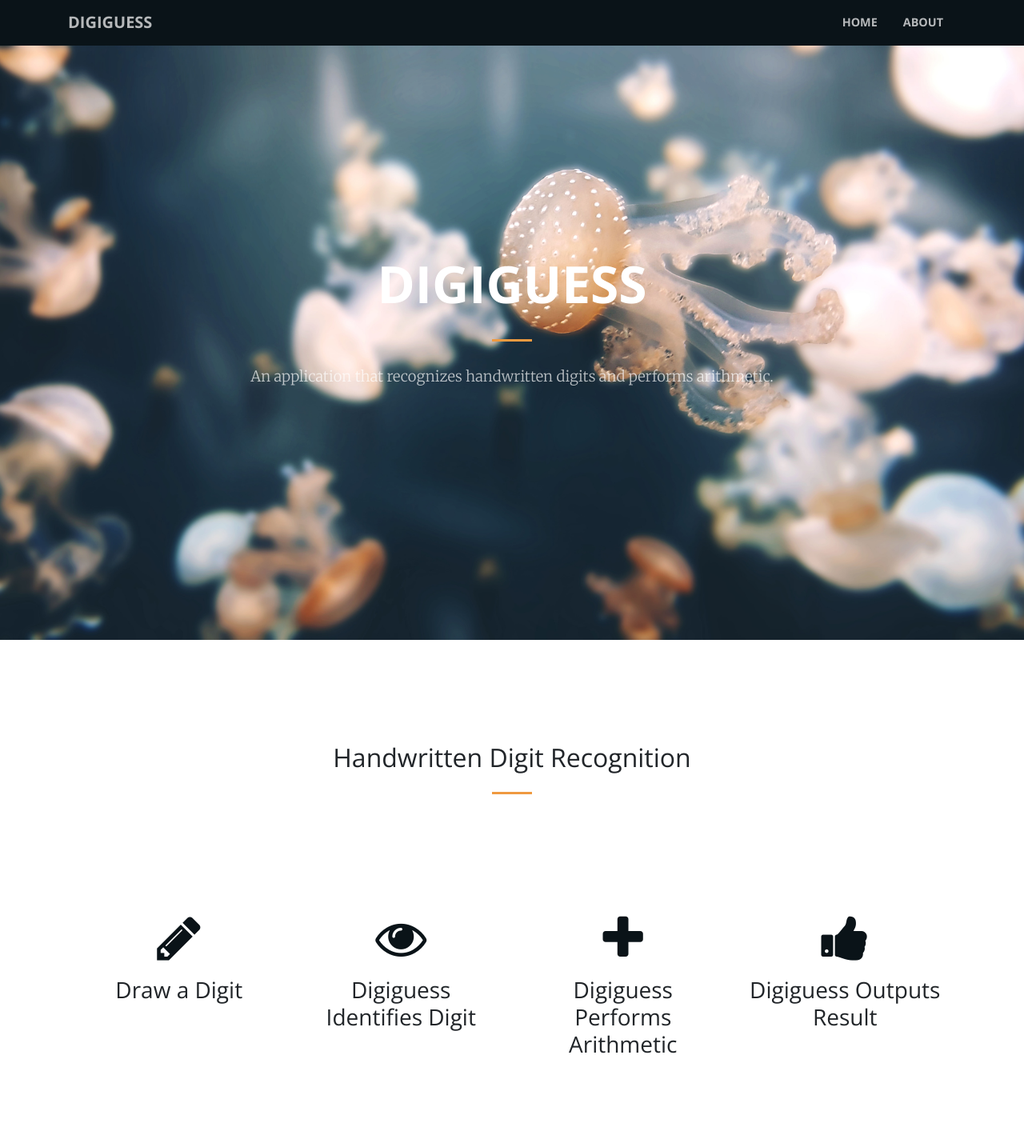
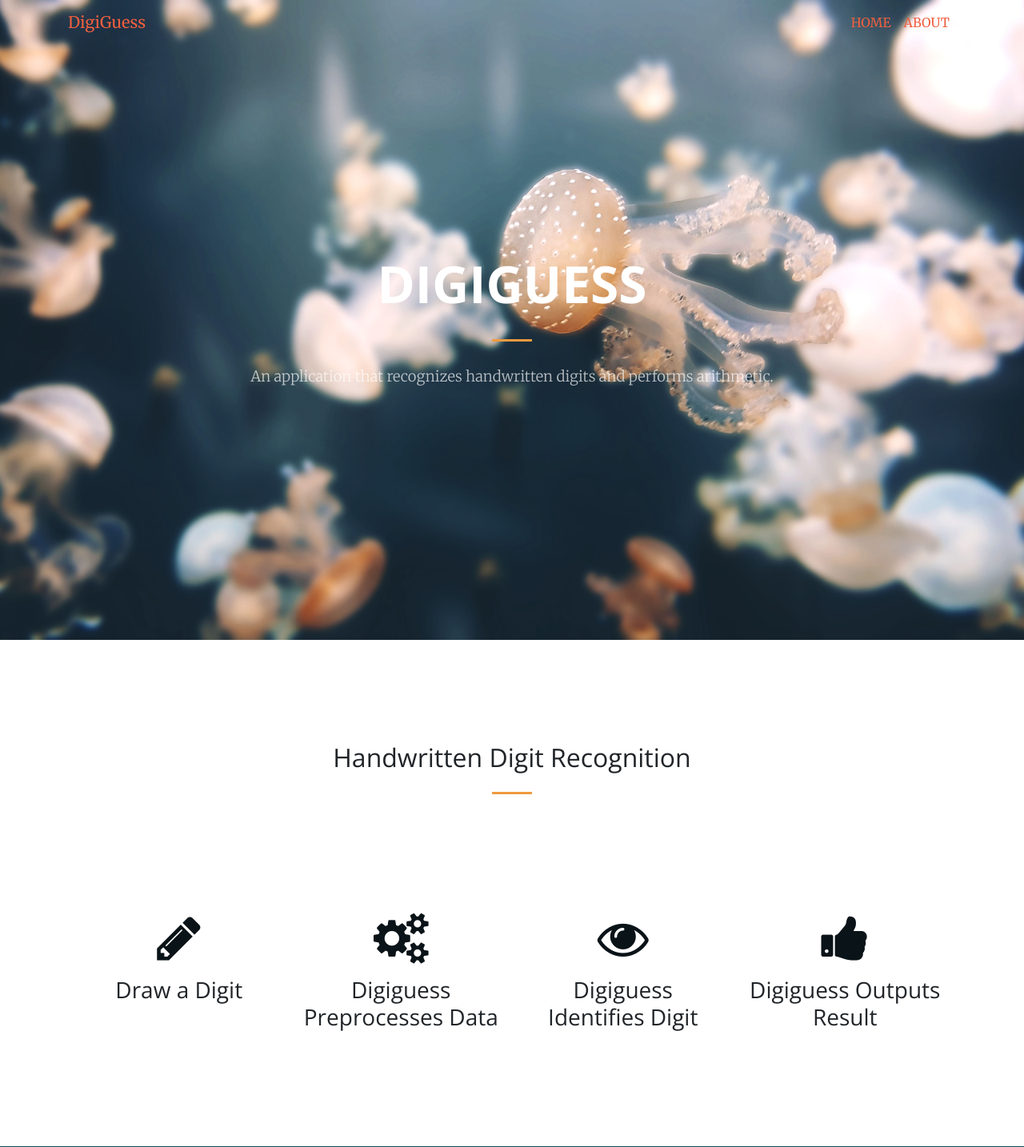
Before and after one commit to joasepul/digi_guess, a Python web app: template flask/templates/index.html in a window 1280 px wide. Shown: the top 1434 px of the page at 80% size. Run offline with Jinja, Linux system fonts and the light colour scheme; the template is opened without the code that fills it, so the values that code supplies are empty; some libraries are stand-ins or nearby versions.

Commit message:
Changed the Header - not completely similar though

```diff
--- a/flask/templates/index.html
+++ b/flask/templates/index.html
@@ -29,9 +29,9 @@
   <body id="page-top">
 
     <!-- Navigation -->
-    <nav class="navbar navbar-expand-lg navbar-light fixed-top" id="mainNav">
+    <nav class="navbar navbar-expand-lg navbar-default fixed-top" id=".navbar">
       <div class="container">
-        <a class="navbar-brand js-scroll-trigger" href="#page-top">Digiguess</a>
+        <a class="navbar-brand js-scroll-trigger" href="#page-top">DigiGuess</a>
         <button class="navbar-toggler navbar-toggler-right" type="button" data-toggle="collapse" data-target="#navbarResponsive" aria-controls="navbarResponsive" aria-expanded="false" aria-label="Toggle navigation">
           <span class="navbar-toggler-icon"></span>
         </button>
@@ -48,6 +48,7 @@
       </div>
     </nav>
 
+
     <header class="masthead text-center text-white d-flex">
       <div class="container my-auto">
         <div class="row">
@@ -59,7 +60,6 @@
           </div>
           <div class="col-lg-8 mx-auto">
         <p class="text-faded mb-5">An application that recognizes handwritten digits and performs arithmetic.</p>
-           <!-- <a class="btn btn-primary btn-xl js-scroll-trigger" href="#begin">Click Here to Begin</a> -->
           </div>
         </div>
       </div>
@@ -69,10 +69,6 @@
 
     <section id="begin">
     <div class="container">
-    <!--<div class="col-lg-100 mx-auto">
-    <p class="text-black text-center <strong>mb-5">HANDWRITTEN DIGIT RECOGNIZER</strong></p>
-    </div>
-    <height="80px" width="1200px"> -->
     <div class="col-lg-12 text-center text-strong">
     <h2 class="block">Handwritten Digit Recognition</h2>
     <hr class="my-4">
@@ -83,28 +79,24 @@
     <div class="service-box mt-5 mx-auto">
     <i class="fa fa-4x fa-pencil text-primary mb-3 sr-icons"></i>
     <h3 class="mb-3">Draw a Digit</h3>
-    <!-- <p class="text-muted mb-0">Draw a digit between 0 and 9.</p> -->
+    </div>
+    </div>
+    <div class="col-lg-3 col-md-6 text-center">
+    <div class="service-box mt-5 mx-auto">
+    <i class="fa fa-4x fa-gears text-primary mb-3 sr-icons"></i>
+    <h3 class="mb-3">Digiguess Preprocesses Data</h3>
     </div>
     </div>
     <div class="col-lg-3 col-md-6 text-center">
     <div class="service-box mt-5 mx-auto">
     <i class="fa fa-4x fa-eye text-primary mb-3 sr-icons"></i>
     <h3 class="mb-3">Digiguess Identifies Digit</h3>
-    <!-- <p class="text-muted mb-0">Our model will read and identify the digit!</p> -->
-    </div>
-    </div>
-    <div class="col-lg-3 col-md-6 text-center">
-    <div class="service-box mt-5 mx-auto">
-    <i class="fa fa-4x fa-plus text-primary mb-3 sr-icons"></i>
-    <h3 class="mb-3">Digiguess Performs Arithmetic</h3>
-    <!-- <p class="text-muted mb-0">Our model will return the recognized digit.</p> -->
     </div>
     </div>
     <div class="col-lg-3 col-md-6 text-center">
     <div class="service-box mt-5 mx-auto">
     <i class="fa fa-4x fa-thumbs-up text-primary mb-3 sr-icons"></i>
     <h3 class="mb-3">Digiguess Outputs Result</h3>
-    <!-- <p class="text-muted mb-0">You have to make your websites with love these days!</p> -->
     </div>
     </div>
     </div>
```
